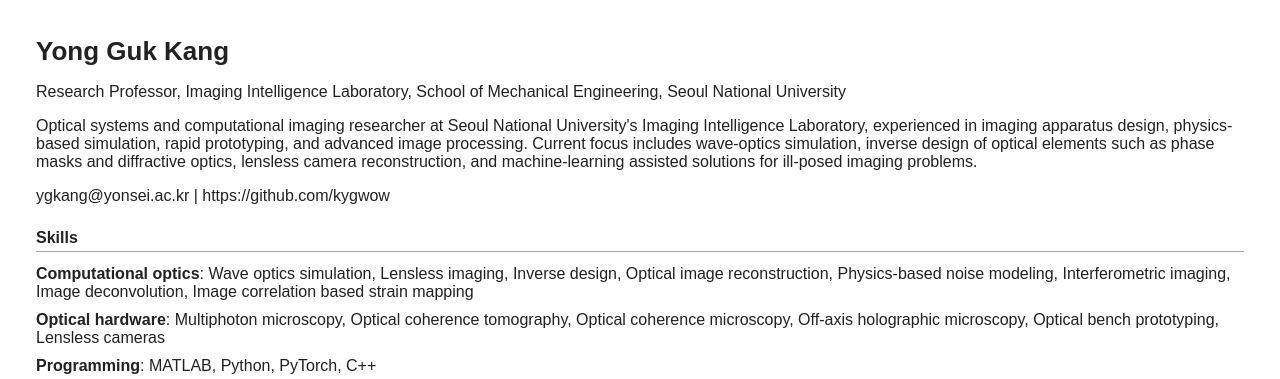
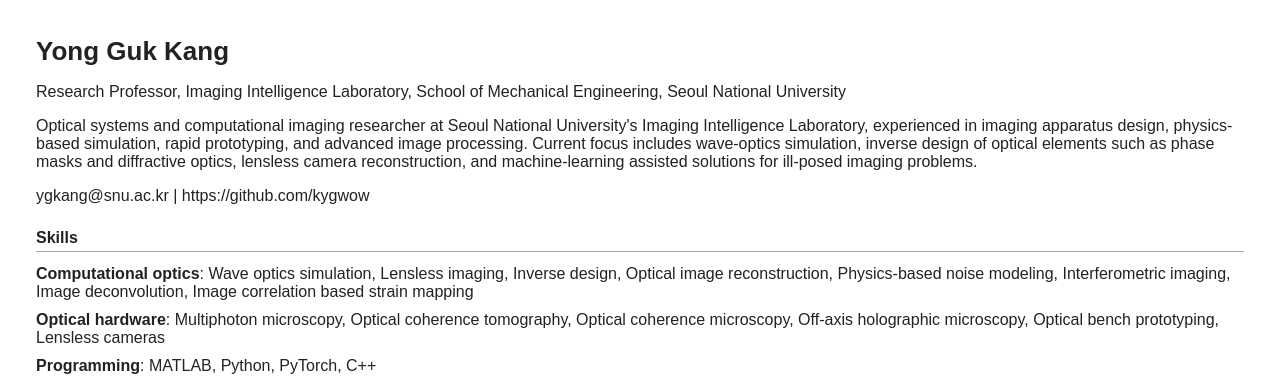
Before and after one commit to kygwow/myhomepage, a Jekyll site: the page files/Kang_Yongguk_Resume.html, which Jekyll copies as it is, in a window 1280 px wide. Shown: the top 379 px of the page. Built offline with Jekyll 4.4.1, drawn with Linux system fonts in a browser that asks for light colours.

Commit message:
Update public email address

```diff
--- a/_config.yml
+++ b/_config.yml
@@ -30,7 +30,7 @@ author:
   location         : "Seoul, South Korea"
   employer         : "Seoul National University"
   uri              : # URL
-  email            : "ygkang@yonsei.ac.kr"
+  email            : "ygkang@snu.ac.kr"
 
   # Academic websites
   academia         : # URL
--- a/_data/profile.yml
+++ b/_data/profile.yml
@@ -5,7 +5,7 @@ title: Research Professor
 affiliation: Imaging Intelligence Laboratory, School of Mechanical Engineering, Seoul
   National University
 location: Seoul, South Korea
-email_public: ygkang@yonsei.ac.kr
+email_public: ygkang@snu.ac.kr
 links:
   website: ''
   github: https://github.com/kygwow
--- a/files/Kang_Yongguk_CV.html
+++ b/files/Kang_Yongguk_CV.html
@@ -13,7 +13,7 @@
 <body>
   <h1>Yong Guk Kang</h1>
   <p>Research Professor, Imaging Intelligence Laboratory, School of Mechanical Engineering, Seoul National University</p>
-  <p>ygkang@yonsei.ac.kr | ORCID: 0000-0002-5572-7544</p>
+  <p>ygkang@snu.ac.kr | ORCID: 0000-0002-5572-7544</p>
   <h2>Summary</h2>
   <p>Research Professor at Seoul National University's Imaging Intelligence Laboratory, working on computational imaging, interferometric imaging, biomedical imaging, lensless imaging, quantitative phase microscopy, optical coherence microscopy, nonlinear microscopy, and biomedical image analysis. My work connects optical system design, wave-optics simulation, prototyping, and quantitative analysis for interdisciplinary imaging problems.</p>
   <h2>Research Interests</h2>
--- a/files/Kang_Yongguk_Resume.html
+++ b/files/Kang_Yongguk_Resume.html
@@ -14,7 +14,7 @@
   <h1>Yong Guk Kang</h1>
   <p>Research Professor, Imaging Intelligence Laboratory, School of Mechanical Engineering, Seoul National University</p>
   <p>Optical systems and computational imaging researcher at Seoul National University's Imaging Intelligence Laboratory, experienced in imaging apparatus design, physics-based simulation, rapid prototyping, and advanced image processing. Current focus includes wave-optics simulation, inverse design of optical elements such as phase masks and diffractive optics, lensless camera reconstruction, and machine-learning assisted solutions for ill-posed imaging problems.</p>
-  <p>ygkang@yonsei.ac.kr | https://github.com/kygwow</p>
+  <p>ygkang@snu.ac.kr | https://github.com/kygwow</p>
   <h2>Skills</h2>
 
   <div class="item"><strong>Computational optics</strong>: Wave optics simulation, Lensless imaging, Inverse design, Optical image reconstruction, Physics-based noise modeling, Interferometric imaging, Image deconvolution, Image correlation based strain mapping</div>
```
Also changed, not shown: 2 other files.
